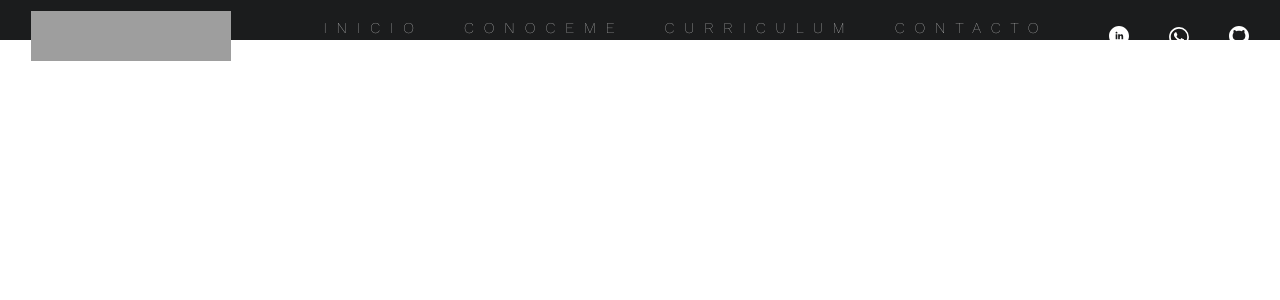
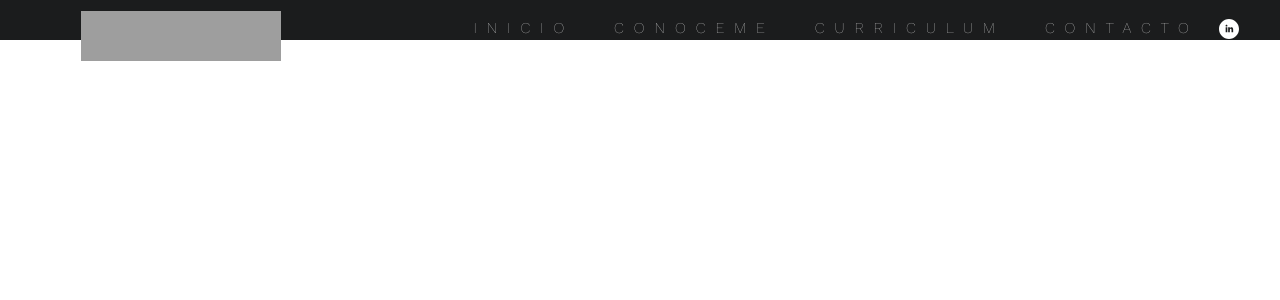
Before and after one commit to oscaarrolon/my_portfolio, an Angular app: page / in a window 1280 px wide. Shown: the top 300 px of the page. Built offline with nearby package versions, Linux system fonts and the light colour scheme; grey boxes are pictures that could not be loaded; a web font is replaced by a local one.

Commit message:
Links svg acabados.

```diff
--- a/src/app/components/nav/nav.component.css
+++ b/src/app/components/nav/nav.component.css
@@ -39,10 +39,16 @@
 
 
 .svg {
+    position: absolute;
+    right: 0px;
+    top: 15px;
+    padding-right: 40px;
     display: flex;
+    flex-direction: column;
     justify-content: flex-end;
     align-items: center;
     gap: 40px;
+
 }
 
 .svg svg {
--- a/src/app/components/nav/nav.component.html
+++ b/src/app/components/nav/nav.component.html
@@ -22,11 +22,12 @@
     </ul>
     <div class="svg" [ngClass]="{'active': isActive}">
 
-
+        <a href="https://www.linkedin.com/in/oscar-rolon-5a271617b/" target="_blank" rel="noopener noreferrer">
             <svg xmlns="http://www.w3.org/2000/svg" fill="#fff" viewBox="0 0 24 24">
                 <path
                     d="M12 0c-6.627 0-12 5.373-12 12s5.373 12 12 12 12-5.373 12-12-5.373-12-12-12zm-2 16h-2v-6h2v6zm-1-6.891c-.607 0-1.1-.496-1.1-1.109 0-.612.492-1.109 1.1-1.109s1.1.497 1.1 1.109c0 .613-.493 1.109-1.1 1.109zm8 6.891h-1.998v-2.861c0-1.881-2.002-1.722-2.002 0v2.861h-2v-6h2v1.093c.872-1.616 4-1.736 4 1.548v3.359z" />
             </svg>
+        </a>
         <a href="https://wa.me/34613984182">
             <svg xmlns="http://www.w3.org/2000/svg" fill="#fff" class="bi bi-whatsapp" viewBox="0 0 16 16"
                 id="IconChangeColor">
@@ -35,9 +36,12 @@
                     id="mainIconPathAttribute" fill="#fff"></path>
             </svg>
         </a>
+
+        <a href="https://github.com/oscaarrolon" target="_blank" rel="noopener noreferrer">
             <svg xmlns="http://www.w3.org/2000/svg" fill="#fff" viewBox="0 0 24 24">
                 <path
                     d="M12 0c-6.626 0-12 5.373-12 12 0 5.302 3.438 9.8 8.207 11.387.599.111.793-.261.793-.577v-2.234c-3.338.726-4.033-1.416-4.033-1.416-.546-1.387-1.333-1.756-1.333-1.756-1.089-.745.083-.729.083-.729 1.205.084 1.839 1.237 1.839 1.237 1.07 1.834 2.807 1.304 3.492.997.107-.775.418-1.305.762-1.604-2.665-.305-5.467-1.334-5.467-5.931 0-1.311.469-2.381 1.236-3.221-.124-.303-.535-1.524.117-3.176 0 0 1.008-.322 3.301 1.23.957-.266 1.983-.399 3.003-.404 1.02.005 2.047.138 3.006.404 2.291-1.552 3.297-1.23 3.297-1.23.653 1.653.242 2.874.118 3.176.77.84 1.235 1.911 1.235 3.221 0 4.609-2.807 5.624-5.479 5.921.43.372.823 1.102.823 2.222v3.293c0 .319.192.694.801.576 4.765-1.589 8.199-6.086 8.199-11.386 0-6.627-5.373-12-12-12z" />
             </svg>
+        </a>
     </div>
 </nav>
```
Lines whose indentation alone changed are shown as unchanged.
